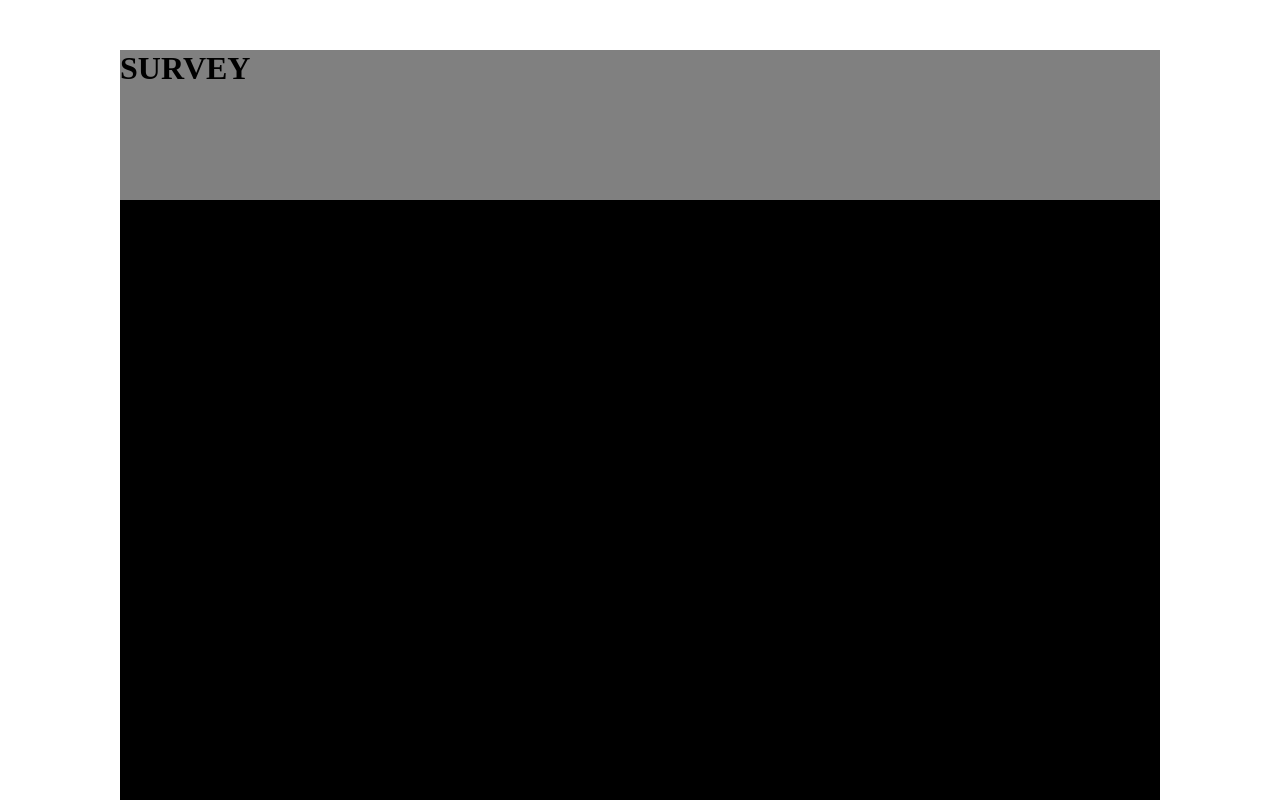
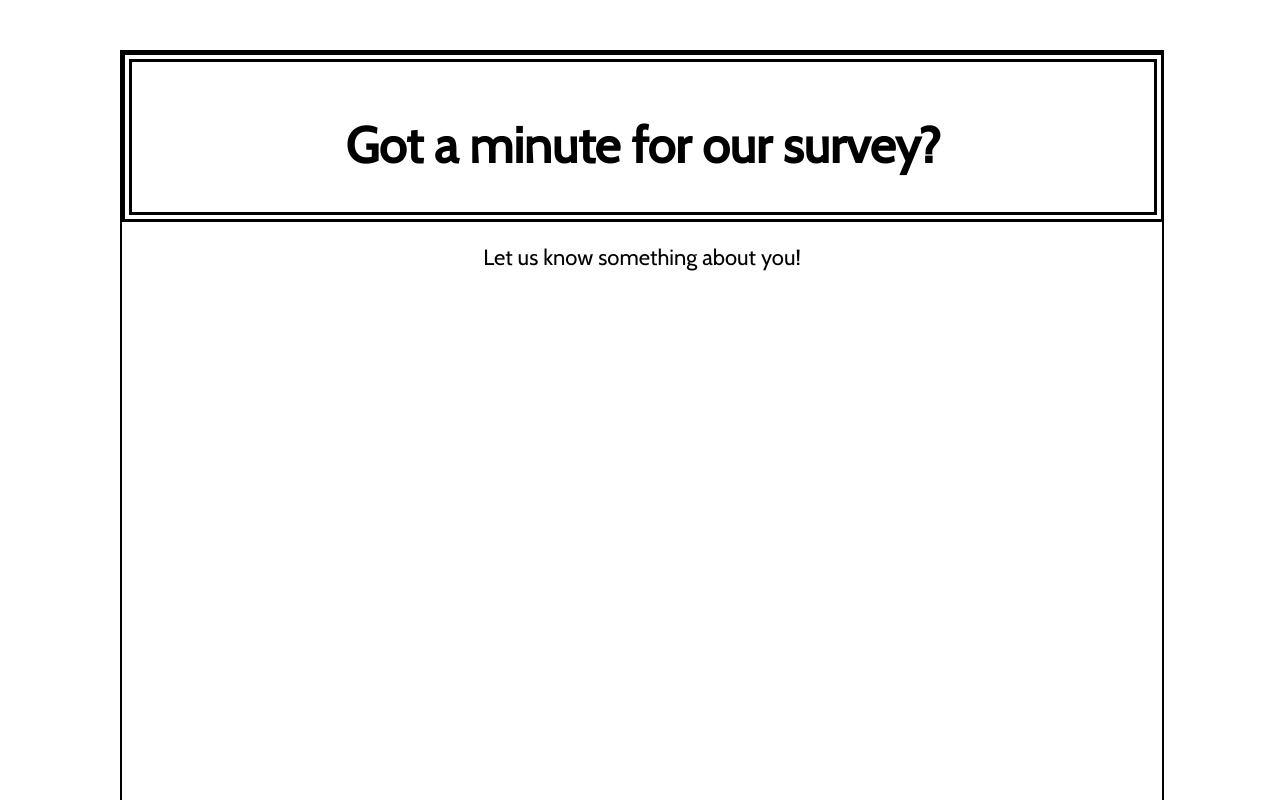
Before and after one commit to jurektomasello/survey-form, a plain HTML site: page index.html in a window 1280 px wide. Shown: the top 800 px of the page. Drawn offline with nearby package versions, Linux system fonts and the light colour scheme.

Commit message:
Added border to header, title text and brief introductory message

```diff
--- a/index.html
+++ b/index.html
@@ -5,13 +5,20 @@
   <meta charset="utf-8">
   <title>Survey</title>
   <link rel="stylesheet" href="style.css">
+  <link href="https://fonts.googleapis.com/css?family=Cabin" rel="stylesheet">
 </head>
 
 <body>
   <div id="main">
     <div id="header">
-      <h1 id="title">SURVEY</h1>
+      <h1 id="title">Got a minute for our survey?</h1>
     </div>
+
+    <p id="description">Let us know something about you!</p>
+
+    <form id="survey-form">
+
+    </form>
   </div>
 </body>
 
--- a/style.css
+++ b/style.css
@@ -1,16 +1,32 @@
 body {
   margin: 50px 120px;
+  font-family: Cabin, "sans-serif";
 }
 
 #main {
-  background-color: black;
   width: 100%;
   height: 1000px;
   max-width: 100%;
+  border: 2px solid black;
 }
 
 #header {
-  width: 100%;
+  width: 98.3%;
   height: 150px;
-  background: gray;
+  background: white;
+  border: 10px double black;
 }
+
+#title {
+  line-height: 100px;
+  text-align: center;
+  font-size: 50px;
+}
+
+#description {
+  text-align: center;
+}
+
+p {
+  font-size: 22px;
+}
```
